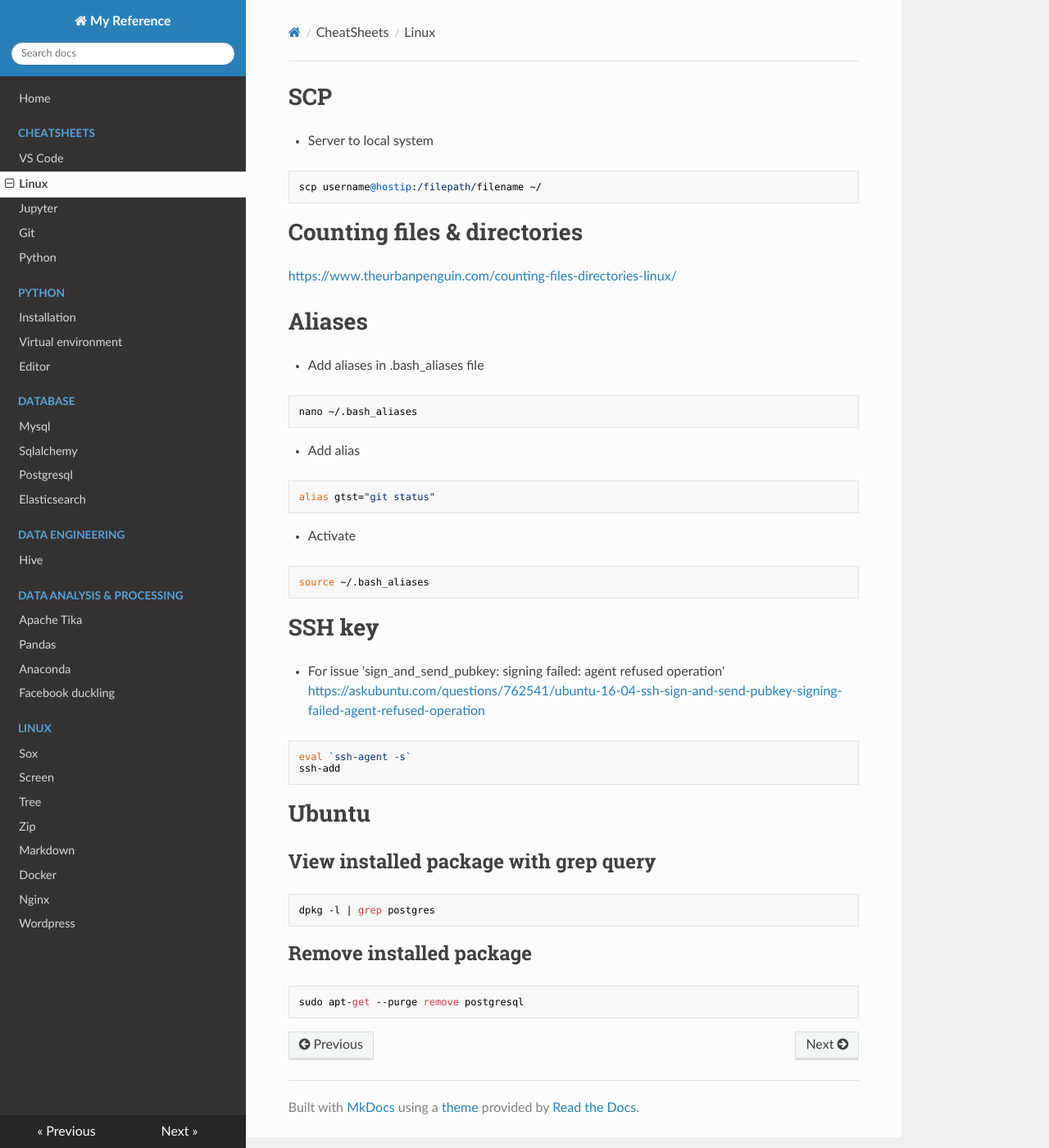
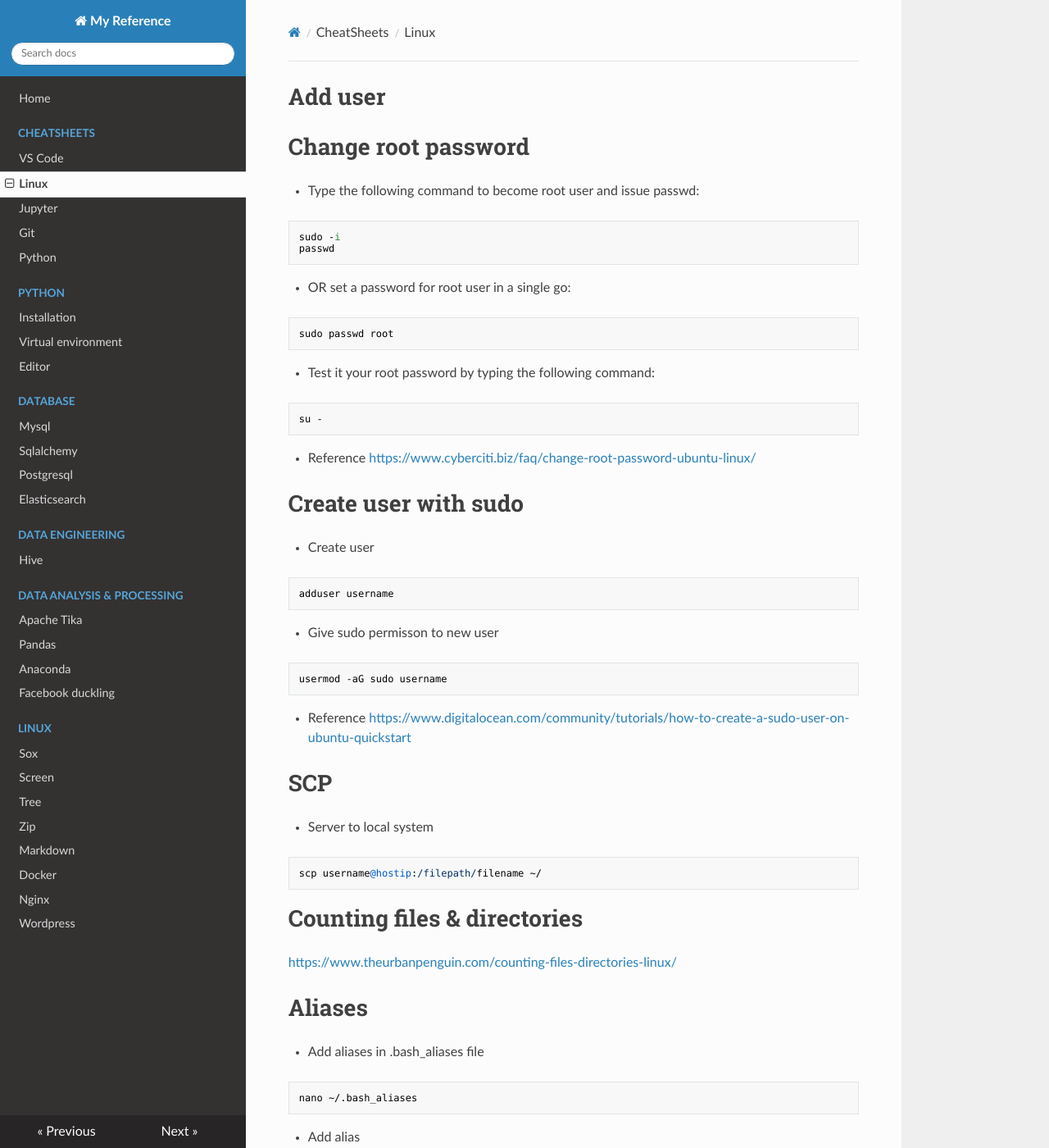
Before and after one commit to rajarshig/MyReference, an MkDocs documentation site: the page built from docs/linux_cheatsheet.md, in a window 1280 px wide and 1400 px high. Shown: the whole window at 82% size. Built offline with MkDocs 1.6.1, drawn with Linux system fonts in a browser that asks for light colours; nearby versions of some CDN libraries; old or Windows-style settings are respelled for this version of MkDocs.

Commit message:
add facebook duckling, sox, update linux_cheatsheet,mysql,sqlalchemy

````diff
--- a/docs/linux_cheatsheet.md
+++ b/docs/linux_cheatsheet.md
@@ -1,3 +1,35 @@
+# Add user
+
+# Change root password
+
+- Type the following command to become root user and issue passwd:
+```
+sudo -i
+passwd
+```
+- OR set a password for root user in a single go:
+```
+sudo passwd root
+```
+- Test it your root password by typing the following command:
+```
+su -
+```
+- Reference
+[https://www.cyberciti.biz/faq/change-root-password-ubuntu-linux/](https://www.cyberciti.biz/faq/change-root-password-ubuntu-linux/)
+
+# Create user with sudo
+- Create user
+```
+adduser username
+```
+- Give sudo permisson to new user
+```
+usermod -aG sudo username
+```
+- Reference
+[https://www.digitalocean.com/community/tutorials/how-to-create-a-sudo-user-on-ubuntu-quickstart](https://www.digitalocean.com/community/tutorials/how-to-create-a-sudo-user-on-ubuntu-quickstart)
+
 # SCP
 
 - Server to local system
````
Also changed, not shown: docs/facebook_duckling.md (added, +64 -0 lines), docs/mysql.md (+25 -0 lines), docs/sox.md (added, +24 -0 lines), docs/sqlalchemy.md (+5 -0 lines).
